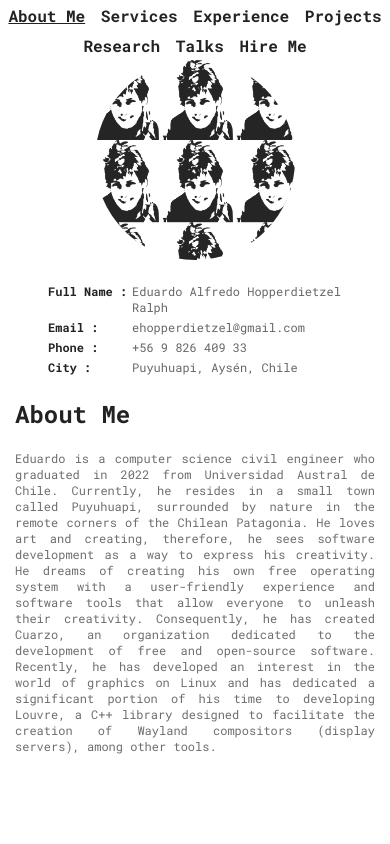
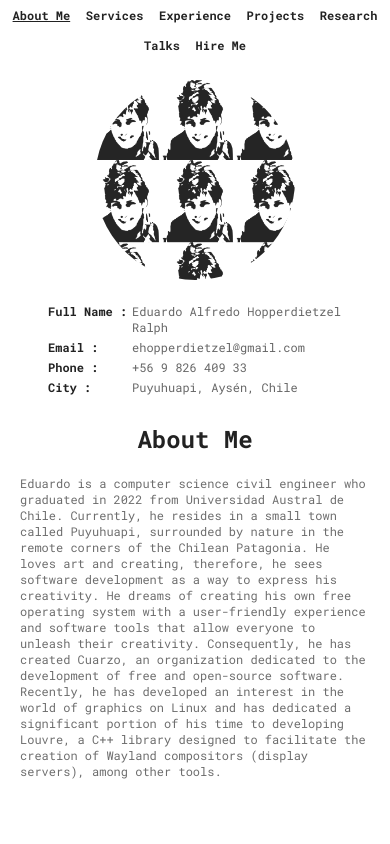
Before and after one commit to ehopperdietzel/ehopperdietzel.github.io, a plain HTML site: page index.html in a window 390 px wide. Shown: the top 844 px of the page. Drawn offline with Linux system fonts and the light colour scheme.

Commit message:
Make it responsive

```diff
--- a/css/style.css
+++ b/css/style.css
@@ -119,8 +119,8 @@ h3
 #sections
 {
     position: relative;
-    padding-left: 15px;
-    padding-right: 15px;
+    padding-left: 20px;
+    padding-right: 20px;
     margin-top: 60px;
     overflow-y: scroll;
 }
@@ -244,10 +244,22 @@ h3
     text-align: initial;
 }
 
-@media only screen and (max-width: 680px) {
-    .justify
+@media only screen and (max-width: 600px) {
+
+
+    #topbar a
     {
-        text-align: justify;
-        text-justify:newspaper;
+        font-size: 12px;
+    }
+
+    #about-title
+    {
+        text-align: center;
+        margin-top: 25px;
+    }
+
+    #profile-image
+    {
+        margin-top: 20px;
     }
 }
--- a/index.html
+++ b/index.html
@@ -2,6 +2,7 @@
     <header>
         <title>Eduardo Hopperdietzel</title>
         <meta charset="utf-8"/>
+        <meta name="viewport" content="width=device-width, initial-scale=1.0">
         <link href="css/style.css" rel="stylesheet"/>
     </header>
     <body>
@@ -43,7 +44,7 @@
                     </div>
 
                     <div id="right-container">
-                        <h2>About Me</h2>
+                        <h2 id="about-title">About Me</h2>
                         <p class="justify">Eduardo is a computer science civil engineer who graduated in 2022 from Universidad Austral de Chile. Currently, he resides in a small town called Puyuhuapi, surrounded by nature in the remote corners of the Chilean Patagonia. He loves art and creating, therefore, he sees software development as a way to express his creativity. He dreams of creating his own free operating system with a user-friendly experience and software tools that allow everyone to unleash their creativity. Consequently, he has created Cuarzo, an organization dedicated to the development of free and open-source software. Recently, he has developed an interest in the world of graphics on Linux and has dedicated a significant portion of his time to developing Louvre, a C++ library designed to facilitate the creation of Wayland compositors (display servers), among other tools.</p>
                     </div>
                 </div>
```
